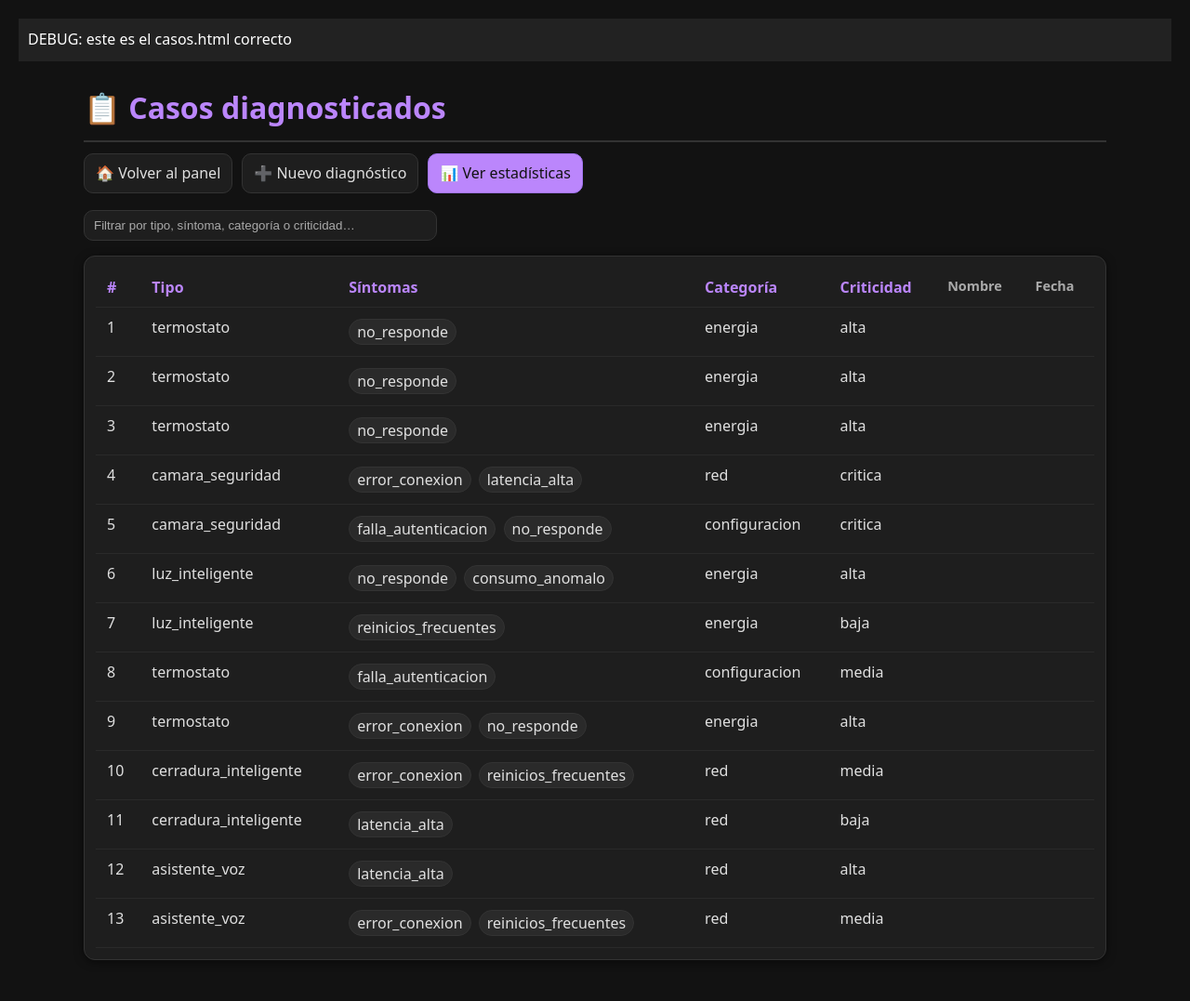
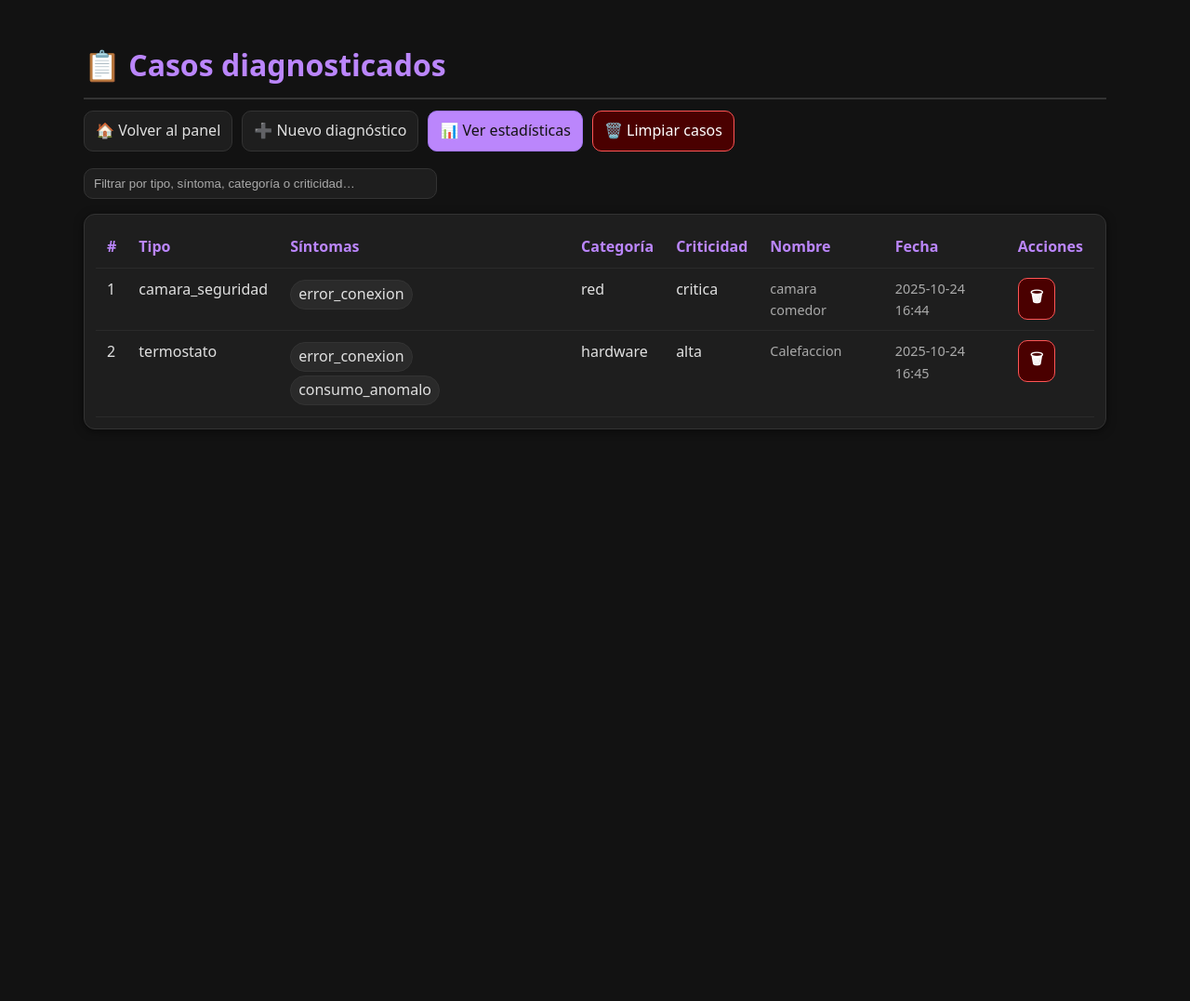
Before and after one commit to maricelrausch/Sistema-experto-DdIA, a FastAPI app: page /casos/diagnosticados in a window 1280 px wide. Shown: the whole page at 93% size. After the commit the page ends 462 px from the top, so only its background shows below. Run offline with FastAPI, Linux system fonts and the light colour scheme.

Commit message:
Implementación completa del panel de gestión de casos: eliminación individual y limpieza general de registros

```diff
--- a/app/data/casos_no_diagnosticados.json
+++ b/app/data/casos_no_diagnosticados.json
@@ -1,112 +1,23 @@
 [
   {
-    "tipo_dispositivo": "termostato",
-    "sintomas": [
-      "no_responde"
-    ],
-    "categoria_top": "energia",
-    "criticidad": "alta"
-  },
-  {
-    "tipo_dispositivo": "termostato",
-    "sintomas": [
-      "no_responde"
-    ],
-    "categoria_top": "energia",
-    "criticidad": "alta"
-  },
-  {
-    "tipo_dispositivo": "termostato",
-    "sintomas": [
-      "no_responde"
-    ],
-    "categoria_top": "energia",
-    "criticidad": "alta"
-  },
-  {
+    "nombre": "camara comedor",
+    "fecha": "2025-10-24 16:44",
     "tipo_dispositivo": "camara_seguridad",
     "sintomas": [
-      "error_conexion",
-      "latencia_alta"
+      "error_conexion"
     ],
     "categoria_top": "red",
     "criticidad": "critica"
   },
   {
-    "tipo_dispositivo": "camara_seguridad",
-    "sintomas": [
-      "falla_autenticacion",
-      "no_responde"
-    ],
-    "categoria_top": "configuracion",
-    "criticidad": "critica"
-  },
-  {
-    "tipo_dispositivo": "luz_inteligente",
-    "sintomas": [
-      "no_responde",
-      "consumo_anomalo"
-    ],
-    "categoria_top": "energia",
-    "criticidad": "alta"
-  },
-  {
-    "tipo_dispositivo": "luz_inteligente",
-    "sintomas": [
-      "reinicios_frecuentes"
-    ],
-    "categoria_top": "energia",
-    "criticidad": "baja"
-  },
-  {
-    "tipo_dispositivo": "termostato",
-    "sintomas": [
-      "falla_autenticacion"
-    ],
-    "categoria_top": "configuracion",
-    "criticidad": "media"
-  },
-  {
+    "nombre": "Calefaccion",
+    "fecha": "2025-10-24 16:45",
     "tipo_dispositivo": "termostato",
     "sintomas": [
       "error_conexion",
-      "no_responde"
+      "consumo_anomalo"
     ],
-    "categoria_top": "energia",
+    "categoria_top": "hardware",
     "criticidad": "alta"
-  },
-  {
-    "tipo_dispositivo": "cerradura_inteligente",
-    "sintomas": [
-      "error_conexion",
-      "reinicios_frecuentes"
-    ],
-    "categoria_top": "red",
-    "criticidad": "media"
-  },
-  {
-    "tipo_dispositivo": "cerradura_inteligente",
-    "sintomas": [
-      "latencia_alta"
-    ],
-    "categoria_top": "red",
-    "criticidad": "baja"
-  },
-  {
-    "tipo_dispositivo": "asistente_voz",
-    "sintomas": [
-      "latencia_alta"
-    ],
-    "categoria_top": "red",
-    "criticidad": "alta"
-  },
-  {
-    "tipo_dispositivo": "asistente_voz",
-    "sintomas": [
-      "error_conexion",
-      "reinicios_frecuentes"
-    ],
-    "categoria_top": "red",
-    "criticidad": "media"
   }
 ]
--- a/app/main.py
+++ b/app/main.py
@@ -492,6 +492,39 @@ def resultado_html(
     )
     return TEMPLATES.TemplateResponse("resultado.html", {"request": request, "resultado": resultado})
 
+#Borrar casos
+@app.post("/reset-casos")
+def reset_casos():
+    with open(CASES_PATH, "w", encoding="utf-8") as f:
+        f.write("[]")
+    return {"mensaje": "Casos eliminados correctamente"}
+
+@app.post("/delete-caso/{idx}")
+def delete_caso(idx: int):
+    """
+    Elimina el caso N (1-based) de la lista de casos diagnosticados.
+    """
+    try:
+        # 1. Leer lista actual
+        casos = _read_json_safe(CASES_PATH, default=[])
+
+        # Chequear que exista ese índice
+        # Ojo: en la tabla mostrás n = 1,2,3... pero las listas en Python empiezan en 0
+        real_index = idx - 1
+        if real_index < 0 or real_index >= len(casos):
+            raise HTTPException(status_code=404, detail="Caso no encontrado")
+
+        # 2. Eliminar ese caso
+        casos.pop(real_index)
+
+        # 3. Guardar la nueva lista limpia
+        with open(CASES_PATH, "w", encoding="utf-8") as f:
+            json.dump(casos, f, ensure_ascii=False, indent=2)
+
+        return {"ok": True, "msg": f"Caso {idx} eliminado"}
+
+    except Exception as e:
+        raise HTTPException(status_code=500, detail=f"No se pudo eliminar: {e}")
 # -------------------------------------------------------------------
 # Uvicorn (para ejecución directa) → usar app.main:app
 # -------------------------------------------------------------------
--- a/app/static/style.css
+++ b/app/static/style.css
@@ -84,3 +84,20 @@ canvas {
   border-radius: 8px;
   padding: 5px;
 }
+
+/* Asegura que los links sean clickeables */
+a { pointer-events: auto; }
+.card a { position: relative; z-index: 2; }
+
+/* Evita overlays invisibles tapando la tarjeta */
+.card::after { content: none; }
+
+.btn.btn-sec {
+  background: #4a0000 !important;
+  border: 1px solid #ff5555 !important;
+  color: #fff !important;
+}
+.btn.btn-sec:hover {
+  background: #700000 !important;
+  border-color: #ff8888 !important;
+}
--- a/app/templates/casos.html
+++ b/app/templates/casos.html
@@ -1,6 +1,3 @@
-<div style="background:#222;color:#fff;padding:10px;">DEBUG: este es el casos.html correcto</div>
-
-
 <!doctype html>
 <html lang="es">
 <head>
@@ -41,6 +38,7 @@
       <a class="btn" href="/panel">🏠 Volver al panel</a>
       <a class="btn" href="/">➕ Nuevo diagnóstico</a>
       <a class="btn btn-prim" href="/stats">📊 Ver estadísticas</a>
+      <a class="btn btn-sec" href="#" onclick="resetCasos()">🗑️ Limpiar casos</a>
     </div>
 
     <div class="filtro">
@@ -59,10 +57,12 @@
       <th>Síntomas</th>
       <th>Categoría</th>
       <th>Criticidad</th>
-            <th class="muted">Nombre</th>
-            <th class="muted">Fecha</th>
+      <th>Nombre</th>
+      <th>Fecha</th>
+      <th>Acciones</th>
     </tr>
   </thead>
+
   <tbody>
   {% for c in casos %}
     <tr>
@@ -77,6 +77,11 @@
       <td>{{ c.criticidad }}</td>
       <td class="muted">{{ c.nombre }}</td>
       <td class="muted">{{ c.fecha }}</td>
+      <td>
+        <button class="btn btn-sec btn-mini" onclick="borrarCaso({{ c.n }})">
+          🗑
+        </button>
+      </td>
     </tr>
   {% endfor %}
   </tbody>
@@ -99,5 +104,35 @@
       });
     }
   </script>
+
+  <script>
+
+  async function resetCasos() {
+  if (confirm("¿Seguro que querés eliminar todos los casos?")) {
+    const res = await fetch("/reset-casos", { method: "POST" });
+    if (res.ok) {
+      alert("✅ Casos eliminados correctamente");
+      location.reload(); // refresca la tabla
+    } else {
+      alert("⚠️ Error al eliminar los casos");
+    }
+  }
+}
+
+async function borrarCaso(n) {
+  if (confirm(`¿Querés eliminar el caso #${n}?`)) {
+    const res = await fetch(`/delete-caso/${n}`, { method: "POST" });
+    if (res.ok) {
+      alert("🗑 Caso eliminado");
+      location.reload();
+    } else {
+      alert("⚠️ No se pudo eliminar el caso");
+    }
+  }
+}
+
+</script>
+
+
 </body>
 </html>
```
Also changed, not shown: 1 other file. Lines whose indentation alone changed are shown as unchanged.
